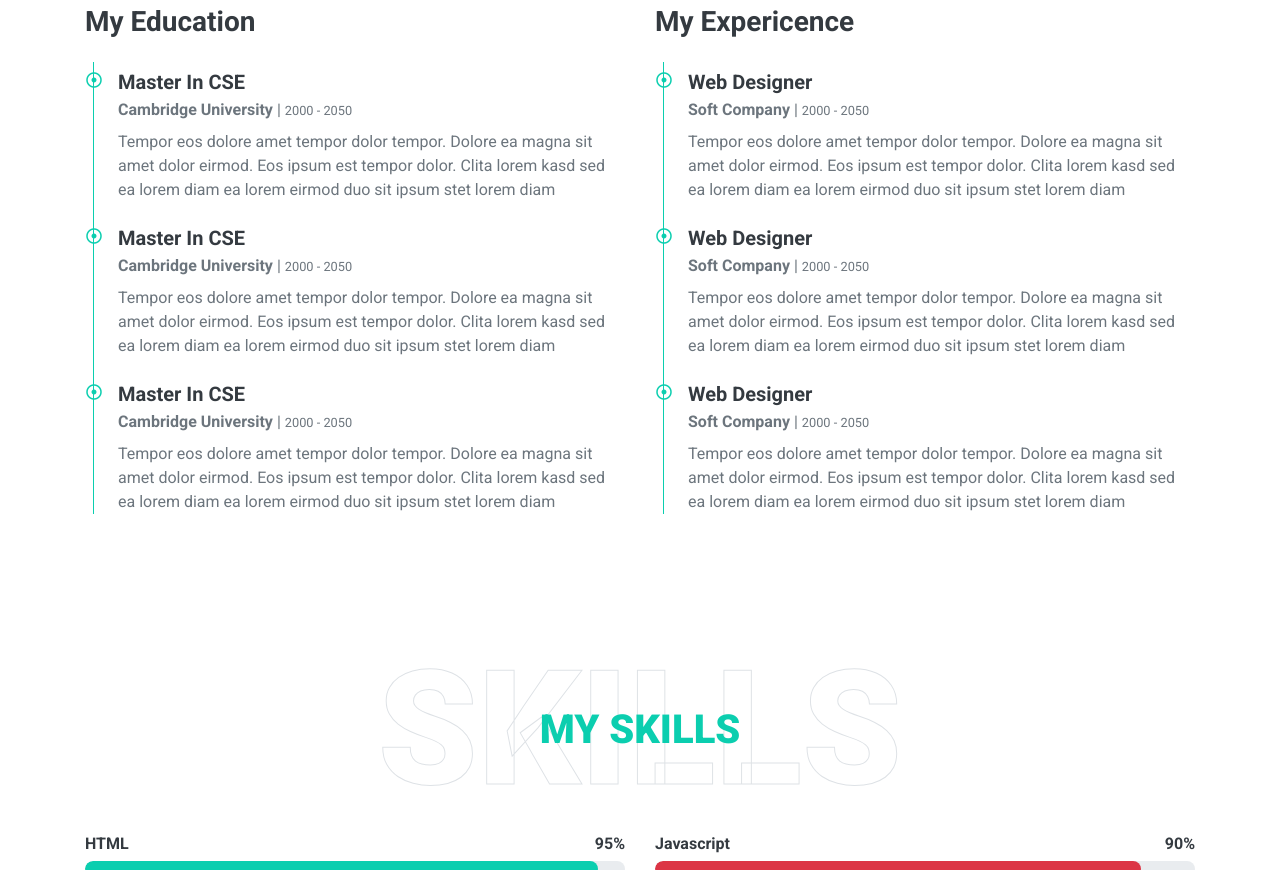
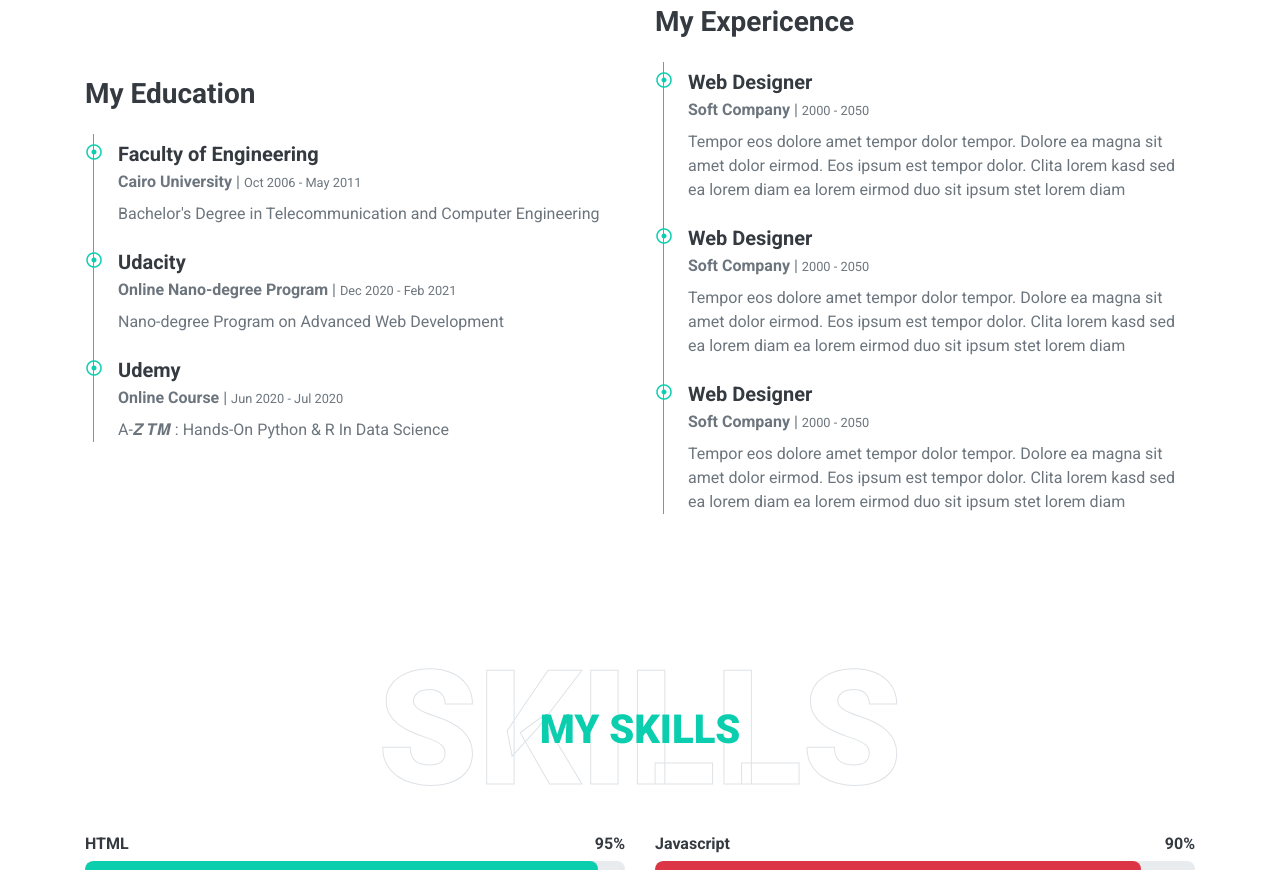
Before and after one commit to selgharabawy/selgharabawy, a plain HTML site: page index.html in a window 1280 px wide. Shown: the part 1915-2785 px from the top of the page. Drawn offline with nearby package versions, Linux system fonts and the light colour scheme.

Commit message:
Add My Education

```diff
--- a/index.html
+++ b/index.html
@@ -146,21 +146,21 @@
                     <div class="border-left border-primary pt-2 pl-4 ml-2">
                         <div class="position-relative mb-4">
                             <i class="far fa-dot-circle text-primary position-absolute" style="top: 2px; left: -32px;"></i>
-                            <h5 class="font-weight-bold mb-1">Master In CSE</h5>
-                            <p class="mb-2"><strong>Cambridge University</strong> | <small>2000 - 2050</small></p>
-                            <p>Tempor eos dolore amet tempor dolor tempor. Dolore ea magna sit amet dolor eirmod. Eos ipsum est tempor dolor. Clita lorem kasd sed ea lorem diam ea lorem eirmod duo sit ipsum stet lorem diam</p>
+                            <h5 class="font-weight-bold mb-1">Faculty of Engineering</h5>
+                            <p class="mb-2"><strong>Cairo University</strong> | <small>Oct 2006 - May 2011</small></p>
+                            <p>Bachelor's Degree in Telecommunication and Computer Engineering</p>
                         </div>
                         <div class="position-relative mb-4">
                             <i class="far fa-dot-circle text-primary position-absolute" style="top: 2px; left: -32px;"></i>
-                            <h5 class="font-weight-bold mb-1">Master In CSE</h5>
-                            <p class="mb-2"><strong>Cambridge University</strong> | <small>2000 - 2050</small></p>
-                            <p>Tempor eos dolore amet tempor dolor tempor. Dolore ea magna sit amet dolor eirmod. Eos ipsum est tempor dolor. Clita lorem kasd sed ea lorem diam ea lorem eirmod duo sit ipsum stet lorem diam</p>
+                            <h5 class="font-weight-bold mb-1">Udacity</h5>
+                            <p class="mb-2"><strong>Online Nano-degree Program</strong> | <small>Dec 2020 - Feb 2021</small></p>
+                            <p>Nano-degree Program on Advanced Web Development</p>
                         </div>
                         <div class="position-relative mb-4">
                             <i class="far fa-dot-circle text-primary position-absolute" style="top: 2px; left: -32px;"></i>
-                            <h5 class="font-weight-bold mb-1">Master In CSE</h5>
-                            <p class="mb-2"><strong>Cambridge University</strong> | <small>2000 - 2050</small></p>
-                            <p>Tempor eos dolore amet tempor dolor tempor. Dolore ea magna sit amet dolor eirmod. Eos ipsum est tempor dolor. Clita lorem kasd sed ea lorem diam ea lorem eirmod duo sit ipsum stet lorem diam</p>
+                            <h5 class="font-weight-bold mb-1">Udemy</h5>
+                            <p class="mb-2"><strong>Online Course</strong> | <small>Jun 2020 - Jul 2020</small></p>
+                            <p>A-𝒁 𝑻𝑴 : Hands-On Python & R In Data Science</p>
                         </div>
                     </div>
                 </div>
```
